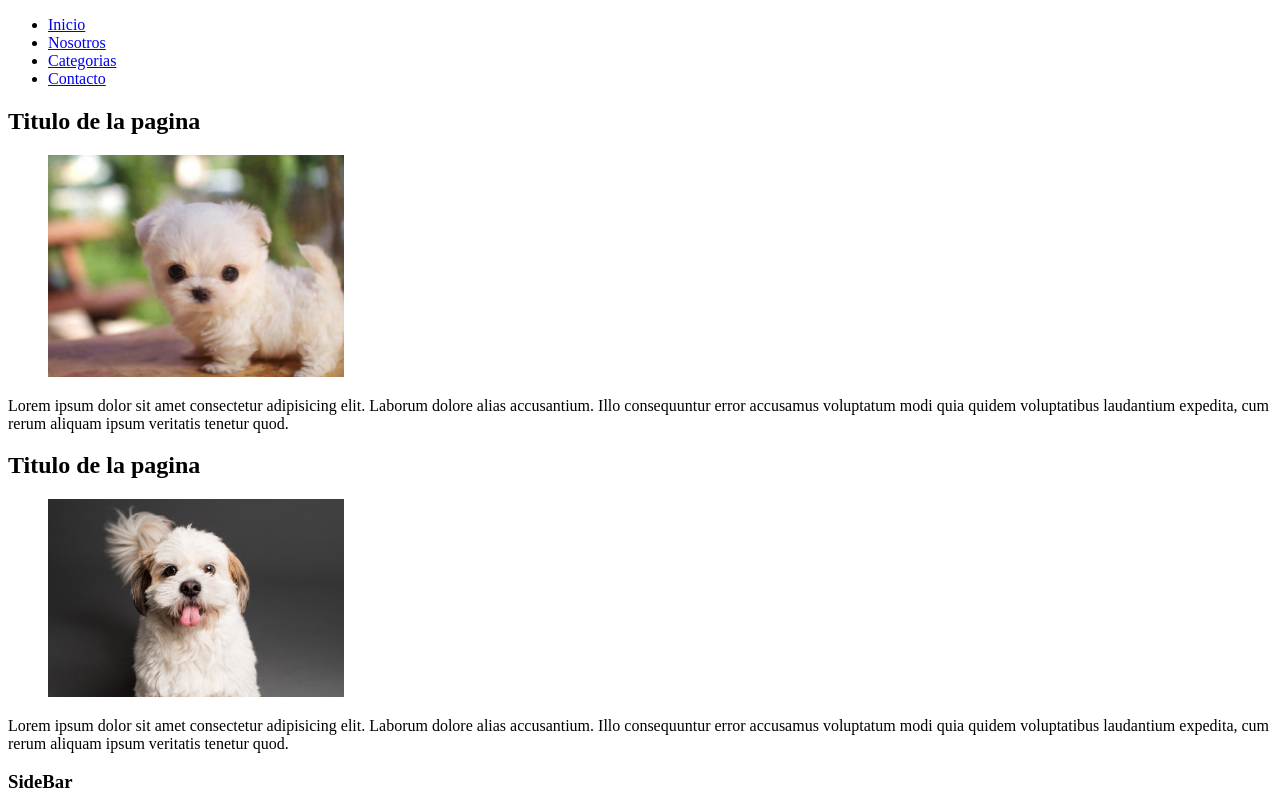
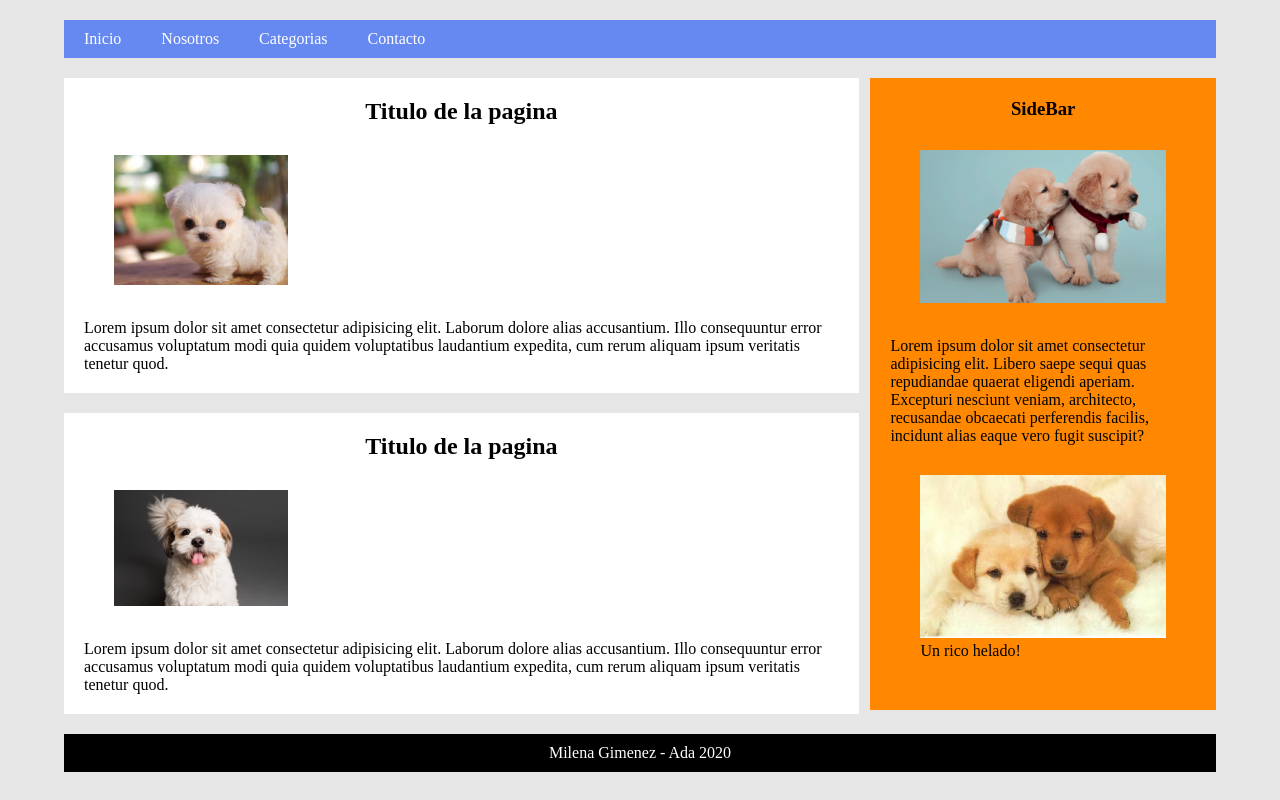
Before and after one commit to MilenaGimenez/06-layout, a plain HTML site: page index.html in a window 1280 px wide. Shown: the top 800 px of the page. Drawn offline with Linux system fonts and the light colour scheme.

Commit message:
Subiendo los estilos terminados

```diff
--- a/css/style.css
+++ b/css/style.css
@@ -0,0 +1,86 @@
+*{
+    margin: 0;
+    padding: 0; /*mata el margen y pading de las etiquetas por defectp*/
+}
+
+body{
+    background-color: #e6e6e6;
+}
+
+header, main, footer{
+    width: 90%;
+    margin: 20px auto; /*margen se ajusta auto*/
+}
+
+header nav{
+    background-color: rgb(102, 137, 241);
+    overflow: hidden; /*esto hace que el texto se acomode y que la etiqueta papa le de la misma posicion a los hijos. probar quitar esto para ver como se ve*/
+    /*width: fit-content; esto pa que se ajuste al largo del texto*/
+}
+
+header nav ul{
+    list-style: none; /*quito los puntitos al nav*/
+}
+
+header nav ul li{ /*hacer que el nav este todo horizontal*/
+    float: left;
+}
+
+header nav ul li a { /*signica que estoy entrando a la etiqueta a*/
+    padding: 10px 20px;
+    display: block;
+    color: #fff;
+    text-decoration: none;
+}
+
+header nav ul li a:hover{/*cuando el cursor pase por ahi*/
+    background-color: #75acec;
+}
+
+section{ /*meter el sidebar a la derecha*/
+    width: 69%;
+    float: left;
+    margin-right: 1%; /*para que se separe el sidebar*/
+}
+
+aside{
+    width: 30%; /*cmo lo de arriba es 69+1 de margen este es 30 asi da en la suma 100%*/
+    background-color: #ff8800;
+    float: left;
+    padding: 20px;
+    box-sizing: border-box; /*para que respete la ubicacion que habia antes del paddin que ponerlo hizo que se salga todo*/
+}
+
+aside h3{
+    text-align: center;
+}
+
+article{ /*acomodar espacio en el article*/
+    padding: 20px;
+    background-color: #fff;
+    margin-bottom: 20px; /*añade margen entre cada article para abajo*/
+}
+
+footer{
+    background-color: black;
+    color: #fff;
+    clear: both; /*esto limpia las propiedades de float left y queda el footer abajo*/
+    padding: 10px 0; /*para hacerlo mas grueso*/
+    text-align: center;
+}
+
+figure{
+    padding: 30px;
+}
+
+h2{
+    text-align: center;
+}
+
+/* .fondo1{
+    background-image: url("../img/perrito-1.jpg"); /*los dos puntos es par avolver una carpeta atras*/
+    background-size: auto; /*automatica*/
+    background-size: contain; /*rellena todo*/
+    background-repeat: no-repeat; /*que no se repita*/
+    background-position: center; /*laposicion de la img*/
+}  */
--- a/index.html
+++ b/index.html
@@ -4,7 +4,7 @@
     <meta charset="UTF-8">
     <link rel="shortcut icon" href="./img/favicon.jpg" type="image/x-icon">
     <meta name="viewport" content="width=device-width, initial-scale=1.0">
-    <link rel="stylesheet" href="./css/img/">
+    <link rel="stylesheet" href="./css/style.css">
     <title>Layout</title>
 </head>
 <body>
@@ -20,7 +20,7 @@
     </header>
     <main>
         <section>
-            <article>
+            <article class="fondo1">
                 <h2>Titulo de la pagina</h2>
                 <figure>
                     <img src="./img/perrito-1.jpg" alt="perrito 1" width="25%"> <!--el 25% es del total de la pag-->
@@ -40,9 +40,15 @@
         <aside>
             <h3>SideBar</h3>
             <figure>
-                <img src="./img/perrito-3.jpg" alt="perrito 3">
+                <img src="./img/perrito-4.gif" alt="perrito 4" width="100%">
             </figure>
             <p>Lorem ipsum dolor sit amet consectetur adipisicing elit. Libero saepe sequi quas repudiandae quaerat eligendi aperiam. Excepturi nesciunt veniam, architecto, recusandae obcaecati perferendis facilis, incidunt alias eaque vero fugit suscipit?</p>
+            <figure>
+                <img src="./img/perrito-3.jpg" alt="perrito 3" width="100%">
+                <figcaption>
+                    Un rico helado!
+                </figcaption>
+            </figure>
         </aside>
     </main>
 
```
